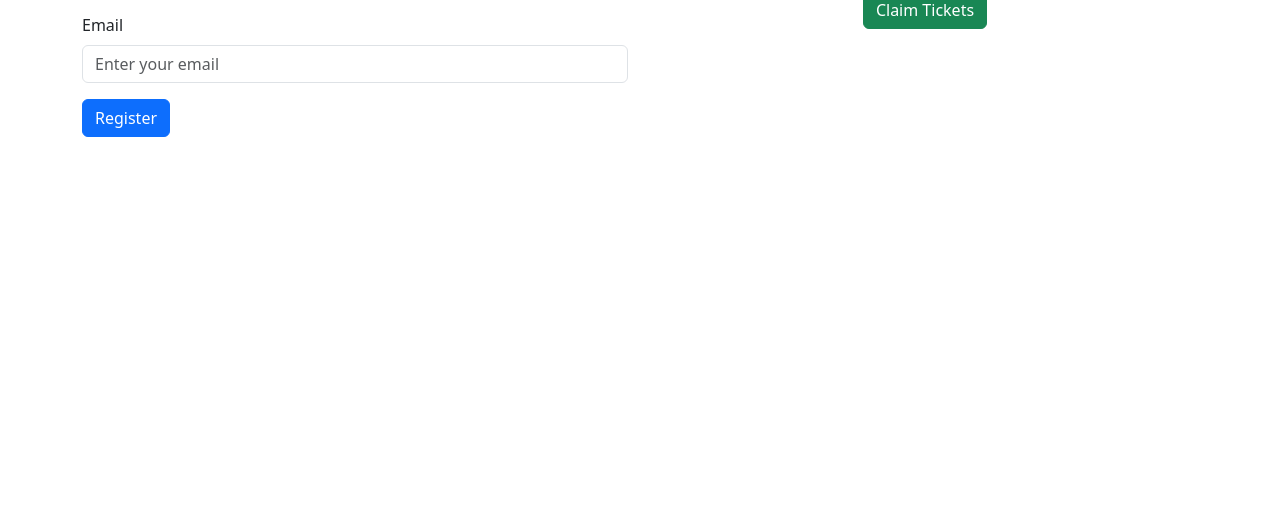
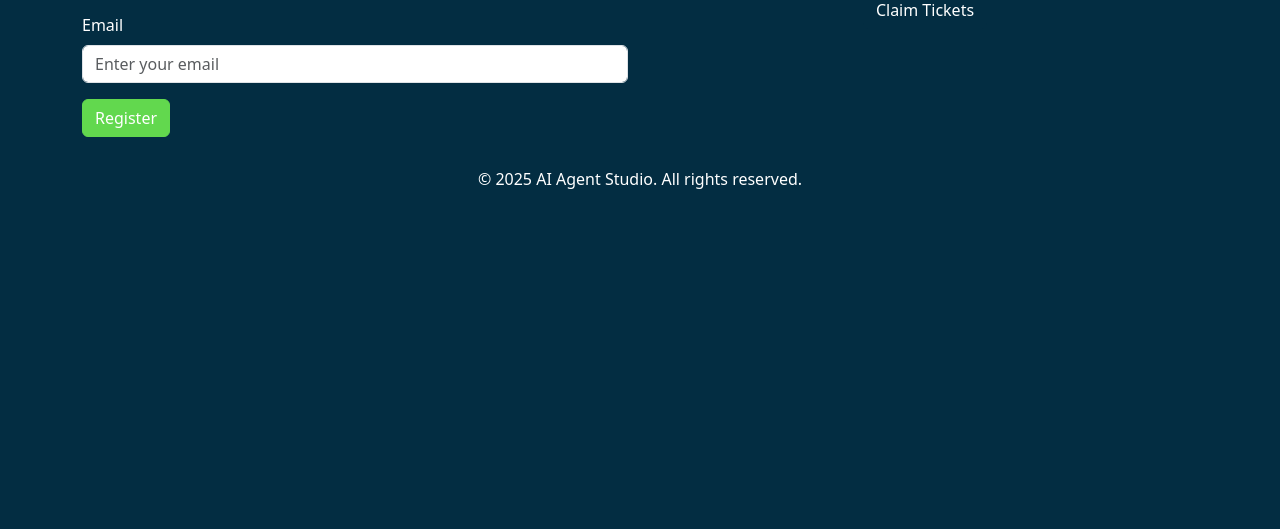
Before and after one commit to shikharsingh/Now-Agent-Demo-Test6, a plain HTML site: page index.htm in a window 1280 px wide. Shown: the part 271-800 px from the top of the page. Drawn offline with nearby package versions, Linux system fonts and the light colour scheme.

Commit message:
Update index.htm with new HTML content for UI-Dev branch

```diff
--- a/index.htm
+++ b/index.htm
@@ -5,6 +5,27 @@
     <meta name="viewport" content="width=device-width, initial-scale=1.0">
     <title>AI Agent Studio Launch Party</title>
     <link href="https://cdn.jsdelivr.net/npm/bootstrap@5.3.0-alpha1/dist/css/bootstrap.min.css" rel="stylesheet">
+    <style>
+        body {
+            background-color: #032D42;
+            color: #FFFFFF;
+        }
+        .btn-primary {
+            background-color: #62D84E;
+            border-color: #62D84E;
+        }
+        .btn-success {
+            background-color: #032D42;
+            border-color: #032D42;
+        }
+        footer {
+            background-color: #032D42;
+            color: #FFFFFF;
+            text-align: center;
+            padding: 10px 0;
+            margin-top: 20px;
+        }
+    </style>
 </head>
 <body>
     <div class="container mt-5">
@@ -34,6 +55,9 @@
             </div>
         </div>
     </div>
+    <footer>
+        <p>&copy; 2025 AI Agent Studio. All rights reserved.</p>
+    </footer>
     <script src="https://cdn.jsdelivr.net/npm/bootstrap@5.3.0-alpha1/dist/js/bootstrap.bundle.min.js"></script>
 </body>
 </html>
```
